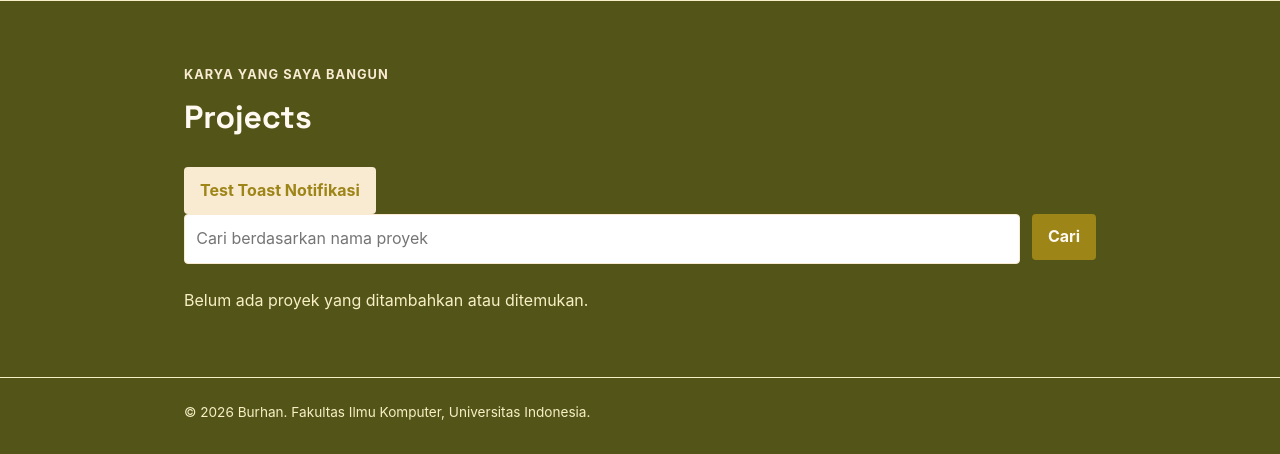
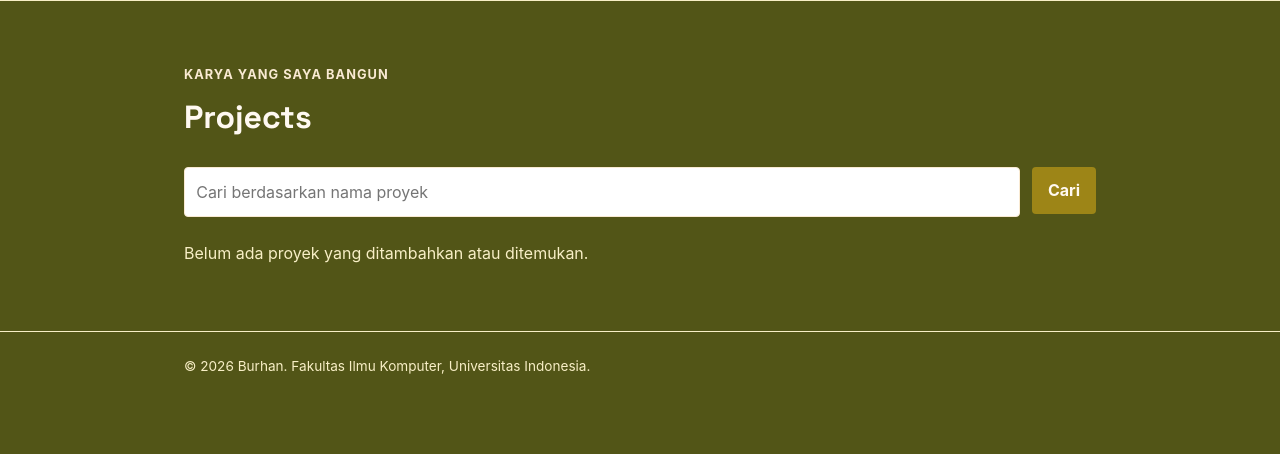
Before and after one commit to meronash/myportofolio, a Django app: page /projects/ in a window 1280 px wide. Shown: the part 74-528 px from the top of the page. Run offline with Django 5.2, Linux system fonts and the light colour scheme; data that the repository does not hold is empty.

Commit message:
cleanup: remove toast test button from project page

```diff
--- a/templates/project.html
+++ b/templates/project.html
@@ -20,9 +20,6 @@
                     </button>
                 {% endif %}
             </div>
-            <button class="button button-secondary" onclick="showToast('Notifikasi Sistem', 'Project berhasil dimuat dengan baik!', 'success')">
-                Test Toast Notifikasi
-            </button>
             <form id="project-search-form" class="project-search">
                 <input type="search"
                         id="search-input"
```
